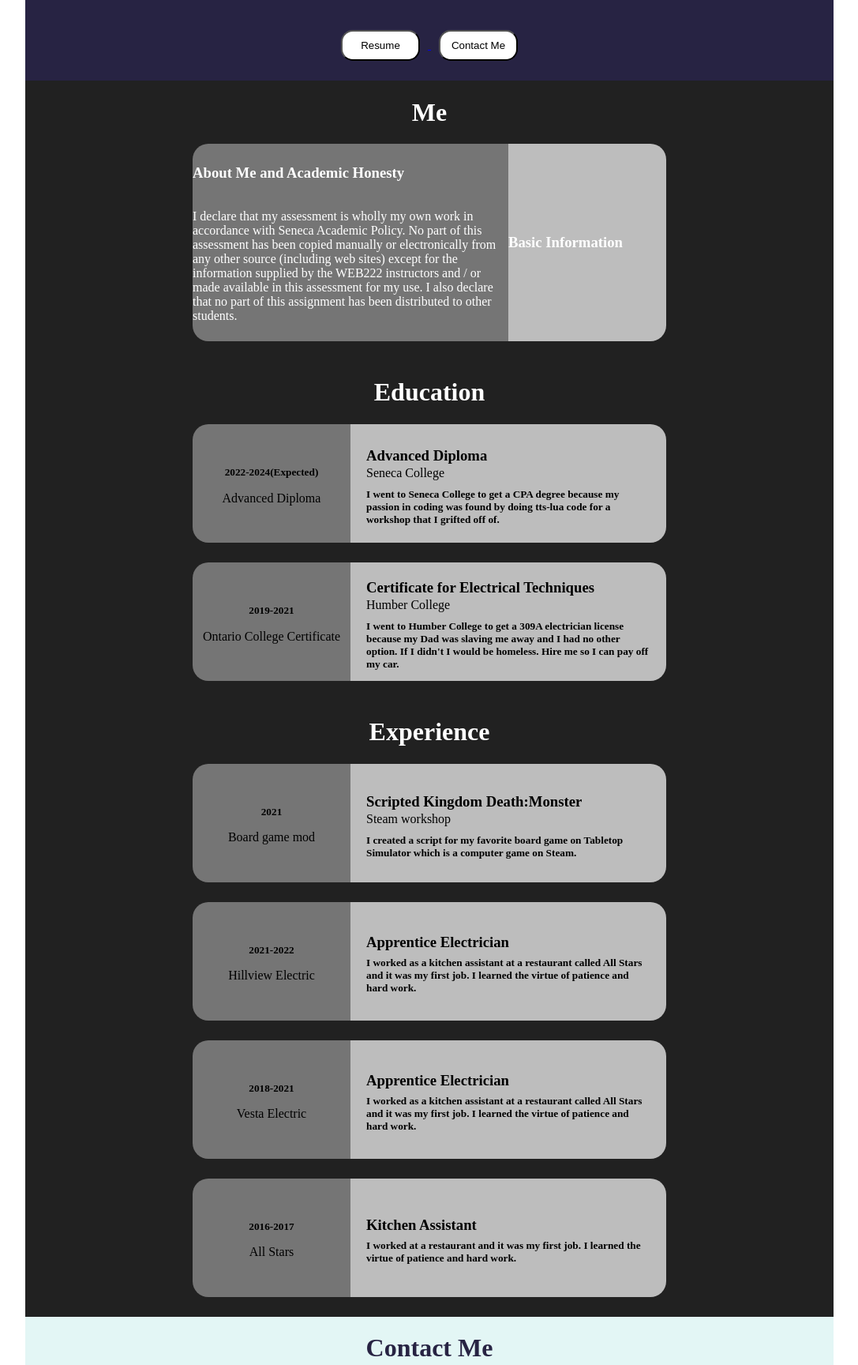
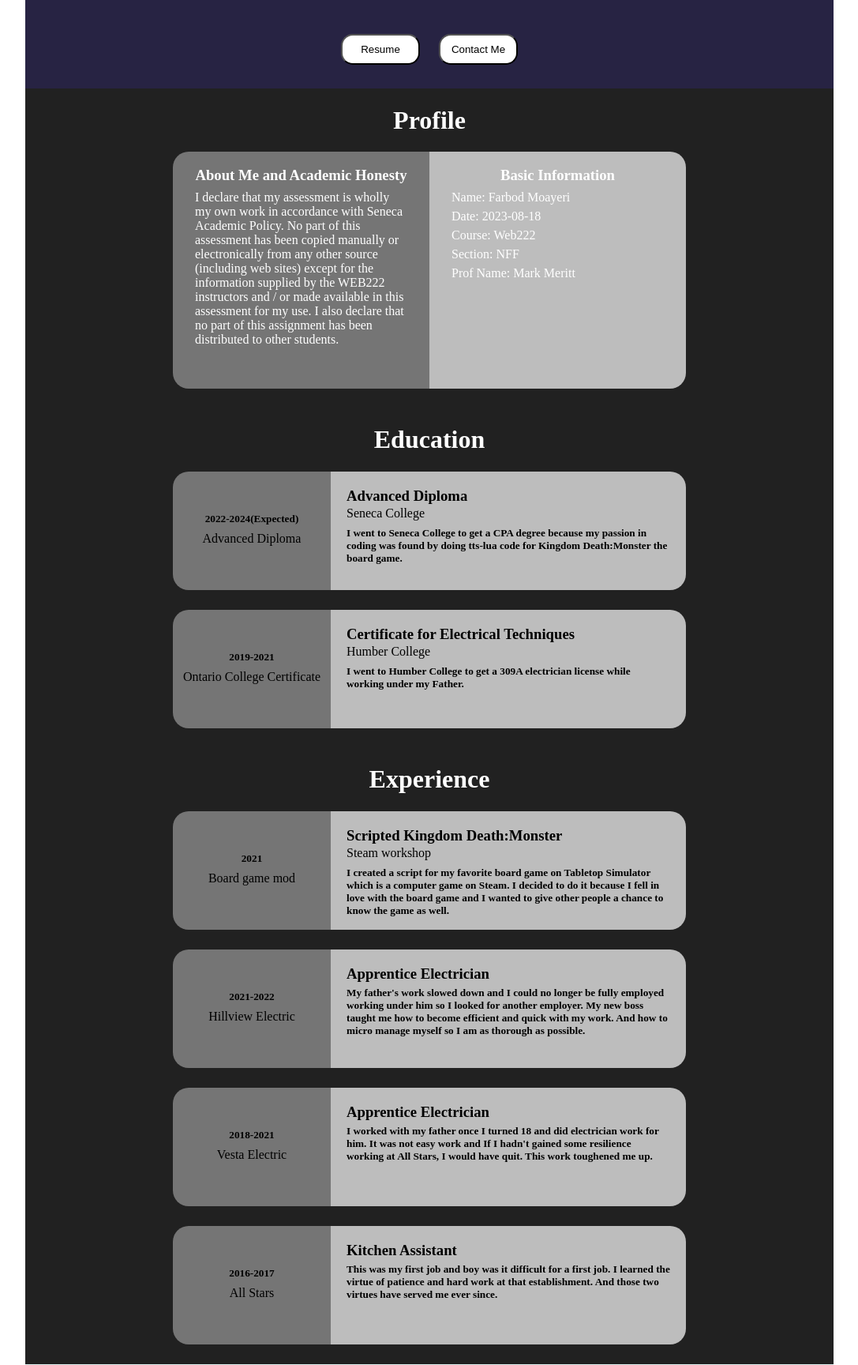
Before and after one commit to Farbod-Moayeri/Web222, a plain HTML site: page a6/src/html/index.html in a window 1280 px wide. Shown: the part 725-2453 px from the top of the page at 79% size, without its empty margins (96-1183 px from the left). Drawn offline with Linux system fonts and the light colour scheme.

Commit message:
a6: Progress

```diff
--- a/a6/src/css/my-styles.css
+++ b/a6/src/css/my-styles.css
@@ -1,3 +1,8 @@
+a {
+    text-decoration: none;
+    display: inline-block;
+    padding: 5px 10px;
+}
 body {
     width: 95%;
     max-width: 1024px;
@@ -55,10 +60,18 @@ footer {
     padding-bottom: 25px;
 }
 
+#resume-button:hover {
+    background-color: #ffd700;
+}
+
+#resume-button:active {
+    transform: scale(0.95);
+}
+
 #resume-button {
     background-color: white;
     padding: 10px;
-    margin-right: 10px;
+    margin-right: 0px;
     border-radius: 15px;
     width: 100px;
 }
@@ -66,7 +79,7 @@ footer {
 #contact-button {
     background-color: white;
     padding: 10px;
-    margin-left: 10px;
+    margin-left: 0px;
     border-radius: 15px;
     width: 100px;
 }
@@ -79,30 +92,52 @@ footer {
     margin-bottom: 25px;
 }
 
+.summary h3 {
+    text-align: center;
+    padding: 0px;
+    margin-bottom: 5px;
+    margin-left: 0px;
+}
+
+.summary p {
+    margin: 0px;
+    padding-left: 28px;
+    padding-top: 3px;
+    padding-bottom: 3px;
+    text-align: left;
+    padding-right: 28px;
+}
+
 .summary {
-    display: flex;
-    text-align: left;
-    align-items: start;
-    justify-content: center;
-    flex-direction: column;
-    width: 400px;
-    max-width: 400px;
-    height: 250px;
-    max-height: 250px;
+    width: 325px;
+    max-width: 325px;
+    height: 300px;
+    max-height: 300px;
     background-color: #757575;
     border-radius: 20px 0 0 20px;
 }
 
+.characteristics h3
+{
+    text-align: center;
+    padding: 0px;
+    margin-bottom: 5px;
+    margin-left: 0px;
+
+}
+.characteristics p {
+    margin: 0px;
+    padding-left: 28px;
+    padding-top: 3px;
+    padding-bottom: 3px;
+    text-align: left;
+}
+
 .characteristics {
-    display: flex;
-    text-align: left;
-    align-items: start;
-    justify-content: center;
-    flex-direction: column;
-    width: 200px;
-    max-width: 200px;
-    height: 250px;
-    max-height: 250px;
+    width: 325px;
+    max-width: 325px;
+    height: 300px;
+    max-height: 300px;
     background-color: #BDBDBD;
     border-radius: 0 20px 20px 0;
 }
@@ -123,16 +158,16 @@ footer {
     width: fit-content;
 }
 
-.qualification h6,
+.qualification h5 {
+    margin-top: 52px;
+    margin-bottom: 5px;
+    padding: 0;
+}
 .qualification p {
-    margin-top: -10px;
+    margin: 0;
     padding-top: 3px;
 }
 .qualification {
-    display: flex;
-    justify-content: center;
-    flex-direction: column;
-    align-items: center;
     background-color: #757575;
     height: 150px;
     max-width: 200px;
@@ -151,8 +186,9 @@ footer {
 
 .info h3 {
     padding-left: 20px;
-    margin-top: 30px;
+    padding-top: 20px;
     margin-bottom: 0;
+    margin-top: 0;
 }
 
 .info h5 {
@@ -162,14 +198,10 @@ footer {
 }
 .info {
     text-align: left;
-    display: flex;
-    align-items: start;
-    justify-content: center;
-    flex-direction: column;
     background-color: #BDBDBD;
     height: 150px;
-    max-width: 400px;
-    width: 400px;
+    max-width: 450px;
+    width: 450px;
     color: black;
     border-radius: 0 20px 20px 0;
 }
@@ -182,10 +214,14 @@ footer {
     font-size: large;
     font-family: 'Trebuchet MS', 'Lucida Sans Unicode', 'Lucida Grande', 'Lucida Sans', Arial, sans-serif;
     padding-top: 50px;
+    width: 40%;
+    max-width: 40%;
 }
+
 
 input[type="text"] {
   width: 100%;
+  max-width: 100%;
   padding: 12px 20px;
   margin: 8px 0;
   display: inline-block;
@@ -194,14 +230,20 @@ input[type="text"] {
   box-sizing: border-box;
 }
 
-#hourly-form {
-    display: none;
+#hourly {
+    margin-top: 15px;
 }
 
 #message {
-    padding-top: 25px;
-    margin-bottom: 50px;
+    padding: 8px;
+    margin-bottom: 30px;
 }
+
+#submit-button {
+    width: 50%;
+    margin-bottom: 30px;
+}
+
 .content-container img{
     max-width: 400px;
 }
--- a/a6/src/html/index.html
+++ b/a6/src/html/index.html
@@ -28,7 +28,7 @@
         </header>
         <main>
 
-            <h1>Me</h1>
+            <h1>Profile</h1>
             <div class="summary-container">
                 <div class="summary">
                     <h3>About Me and Academic Honesty</h3>
@@ -41,7 +41,11 @@
                 </div>
                 <div class="characteristics">
                     <h3>Basic Information</h3>
-
+                    <p>Name: Farbod Moayeri</p>
+                    <p>Date: 2023-08-18</p>
+                    <p>Course: Web222</p>
+                    <p>Section: NFF</p>
+                    <p>Prof Name: Mark Meritt</p>
                 </div>
             </div>
 
@@ -56,7 +60,7 @@
                     <div class="info">
                         <h3>Advanced Diploma</h3>
                         <p>Seneca College</p>
-                        <h5>I went to Seneca College to get a CPA degree because my passion in coding was found by doing tts-lua code for a workshop that I grifted off of.</h5>
+                        <h5>I went to Seneca College to get a CPA degree because my passion in coding was found by doing tts-lua code for Kingdom Death:Monster the board game.</h5>
                     </div>
                 </div>
 
@@ -68,8 +72,7 @@
                     <div class="info">
                         <h3>Certificate for Electrical Techniques</h3>
                         <p>Humber College</p>
-                        <h5>I went to Humber College to get a 309A electrician license because my Dad was slaving me away and I had no other option. If I didn't I would be homeless.
-                            Hire me so I can pay off my car.
+                        <h5>I went to Humber College to get a 309A electrician license while working under my Father.
                         </h5>
                     </div>
                 </div>
@@ -84,7 +87,9 @@
                     <div class="info">
                         <h3>Scripted Kingdom Death:Monster</h3>
                         <p>Steam workshop</p>
-                        <h5>I created a script for my favorite board game on Tabletop Simulator which is a computer game on Steam.</h5>
+                        <h5>I created a script for my favorite board game on Tabletop Simulator which is a computer game on Steam.
+                            I decided to do it because I fell in love with the board game and I wanted to give other people a chance to know the game as well.
+                        </h5>
                     </div>
                 </div>
 
@@ -95,8 +100,8 @@
                     </div>
                     <div class="info">
                         <h3 style="margin-bottom: 5px;">Apprentice Electrician</h3>
-                        <h5>I worked as a kitchen assistant at a restaurant called All Stars and it was my first job.
-                            I learned the virtue of patience and hard work.
+                        <h5>My father's work slowed down and I could no longer be fully employed working under him so I looked for another employer.
+                            My new boss taught me how to become efficient and quick with my work. And how to micro manage myself so I am as thorough as possible.
                         </h5>
                     </div>
                 </div>
@@ -108,8 +113,9 @@
                     </div>
                     <div class="info">
                         <h3 style="margin-bottom: 5px;">Apprentice Electrician</h3>
-                        <h5>I worked as a kitchen assistant at a restaurant called All Stars and it was my first job.
-                            I learned the virtue of patience and hard work.
+                        <h5>I worked with my father once I turned 18 and did electrician work for him.
+                            It was not easy work and If I hadn't gained some resilience working at All Stars, I would have quit.
+                            This work toughened me up.
                         </h5>
                     </div>
                 </div>
@@ -121,8 +127,9 @@
                     </div>
                     <div class="info">
                         <h3 style="margin-bottom: 5px;">Kitchen Assistant</h3>
-                        <h5>I worked at a restaurant and it was my first job.
-                            I learned the virtue of patience and hard work.
+                        <h5>This was my first job and boy was it difficult for a first job.
+                            I learned the virtue of patience and hard work at that establishment.
+                            And those two virtues have served me ever since.
                         </h5>
                     </div>
                 </div>
@@ -136,13 +143,13 @@
             <form id="contact-form" name="contact" action="https://httpbin.org/post" method="post">
 
                 <label for="name">Name:</label>
-                <input id="name" type="text" name="name" size="25" maxlength="50" required>
+                <input id="name" type="text" name="name" size="25" maxlength="50" required autocomplete="cc-given-name">
 
                 <label for="email">Email:</label>
-                <input id="email" type="text" name="email" size="25" maxlength="50" required>
+                <input id="email" type="text" name="email" size="25" maxlength="50" required autocomplete="email">
 
                 <label for="address">Address:</label>
-                <input id="address" type="text" name="address" size="25" maxlength="100" required>
+                <input id="address" type="text" name="address" size="25" maxlength="100" required autocomplete="address-line1">
 
                 <label for="city">City:</label>
                 <input id="city" type="text" name="city" size="25" list="cities" maxlength="50" required>
@@ -155,19 +162,21 @@
 
 
                 <label for="postal">Postal Code:</label>
-                <input id="postal" type="text" name="postal" size="6" maxlength="7" pattern="^[ABCEGHJ-NPRSTVXY]\d[ABCEGHJ-NPRSTV-Z][ ]?\d[ABCEGHJ-NPRSTV-Z]\d$"required>
+                <input id="postal" type="text" name="postal" size="6" maxlength="7" pattern="^[ABCEGHJ-NPRSTVXY]\d[ABCEGHJ-NPRSTV-Z][ ]?\d[ABCEGHJ-NPRSTV-Z]\d$"required autocomplete="postal-code">
 
                 <h2>Reason for Contact:</h2>
-                <label><input type="radio" name="contactReason" value="question" required>Question</label><br>
-                <label><input type="radio" name="contactReason" value="comment" required>Comment</label><br>
-                <label><input type="radio" name="contactReason" value="hiring" id="hiring" required onclick="toggleField('hiring','hourlyRate')">Hiring</label>
+                <label><input type="radio" name="contactReason" value="question" required onclick="toggleField('hiring','hourlyField')">Question</label><br>
+                <label><input type="radio" name="contactReason" value="comment" required onclick="toggleField('hiring','hourlyField')">Comment</label><br>
+                <label><input type="radio" name="contactReason" value="hiring" id="hiring" required onclick="toggleField('hiring','hourlyField')">Hiring</label>
                 <div id="hourlyField" style="display: none;">
-                    <label for="hourlyRate">Hourly Rate:</label>
-                    <input type="number" id="hourlyRate" name="hourlyRate" step="0.01">
+                    <label for="hourly-rate" id="hourly-rate">Hourly Rate:</label>
+                    <input type="number" name="hourly" id="hourly" step="1">
                 </div>
 
-                <label id="message" for="message">Message:</label>
+                <label id="message-label" for="message" style="margin-top: 20px;">Message:</label>
                 <textarea name="message" id="message" rows="5" required></textarea>
+
+                <button type="submit" id="submit-button">Submit</button>
             </form>
         </footer>
     </body>
```
